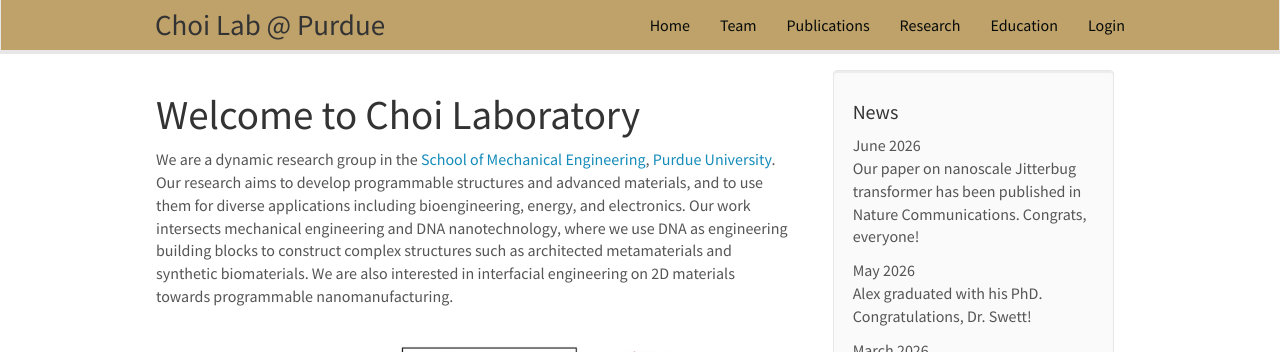
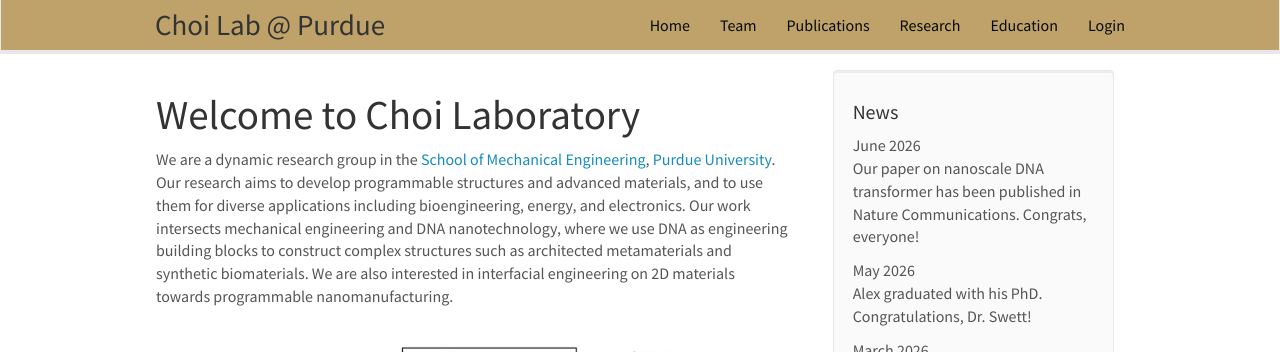
Before and after one commit to choidnalab/choidnalab.github.io, a Jekyll site: the page built from _pages/home.md, in a window 1280 px wide and 1249 px high. Shown: the top 352 px of the window. Built offline with Jekyll 4.4.1, drawn with Linux system fonts in a browser that asks for light colours; nearby versions of some CDN libraries.

Commit message:
Update headline for published paper in news.yml

```diff
--- a/_data/news.yml
+++ b/_data/news.yml
@@ -1,6 +1,6 @@
 
 - date: June 2026
-  headline: Our paper on nanoscale Jitterbug transformer has been published in Nature Communications. Congrats, everyone!
+  headline: Our paper on nanoscale DNA transformer has been published in Nature Communications. Congrats, everyone!
 
 - date: May 2026
   headline: Alex graduated with his PhD. Congratulations, Dr. Swett!
```
